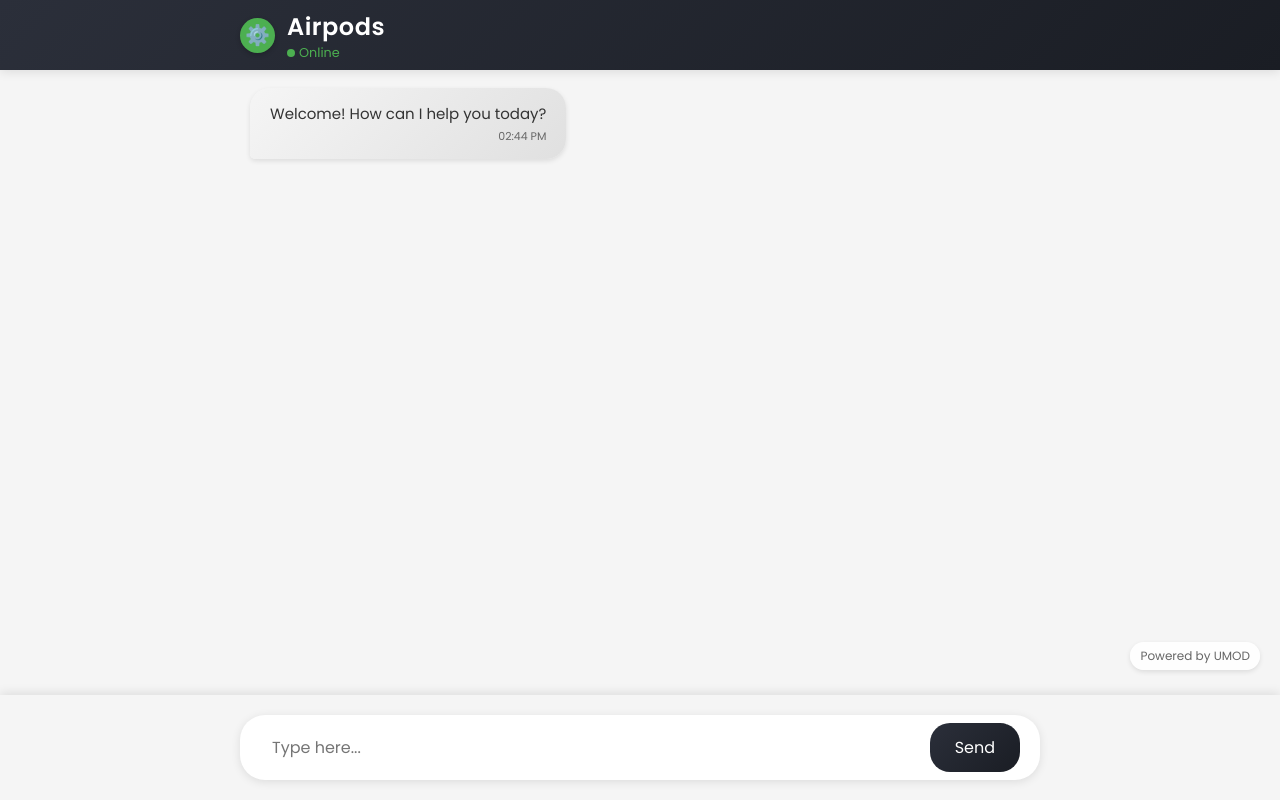
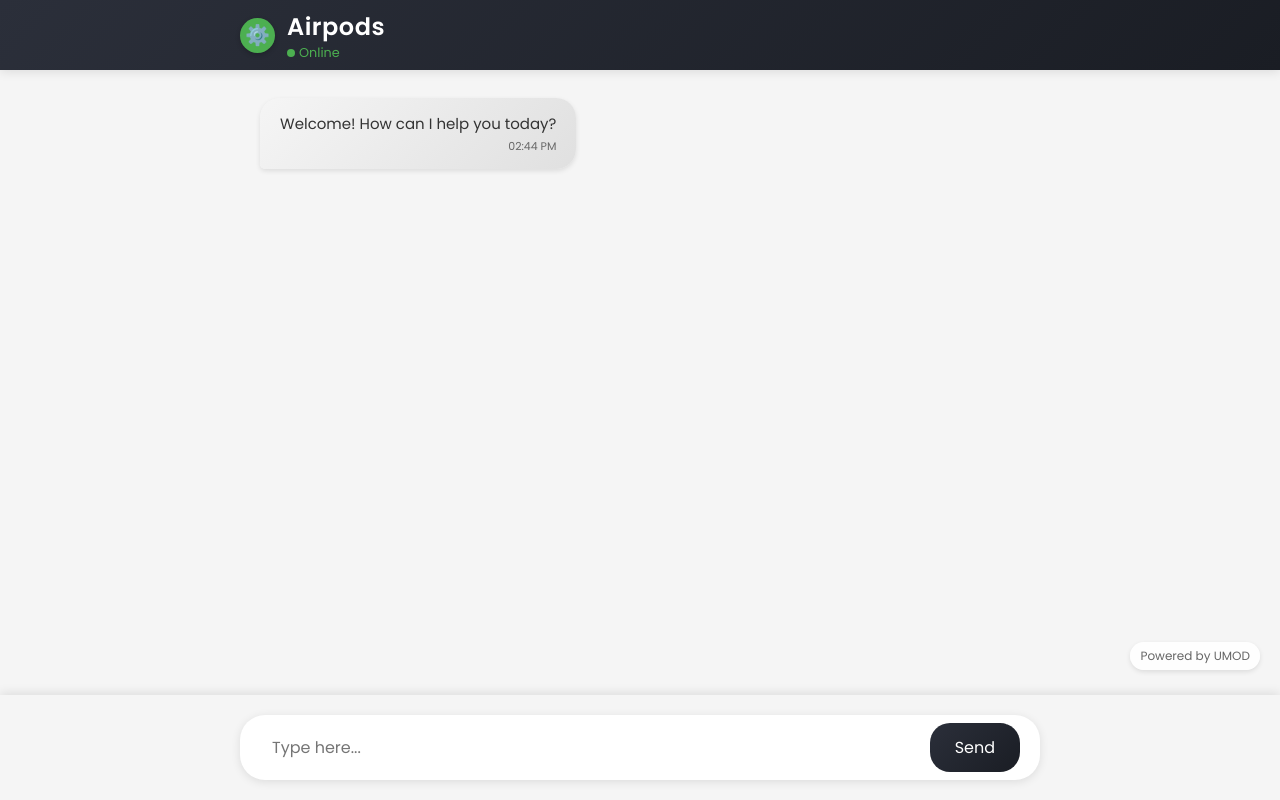
Before and after one commit to Wrong-o/UMOD, a FastAPI app: page /airpods in a window 1280 px wide. Run offline with FastAPI, Linux system fonts and the light colour scheme; parts of the project's set-up code (start-up, migrations or seed data) failed here and were passed over.

Commit message:
html change

```diff
--- a/app/templates/index.html
+++ b/app/templates/index.html
@@ -100,21 +100,24 @@ main {
     width: 100%;
     max-width: 800px;
     display: flex;
-    flex-direction:column;
-    flex: 1;
+    flex-direction: column;
+    height: calc(100vh - 70px);
+    position: relative;
 }
 
 .chat-container {
     flex: 1;
     overflow-y: auto;
-    padding: 10px;
+    padding: 20px;
     width: 100%;
     max-height: 70vh;
+    margin-bottom: 90px;
     box-sizing: border-box;
     overflow-y: scroll; /* Gör det möjligt att scrolla vertikalt */
     scrollbar-width: none; /* Döljer scrollbar på Firefox */
 
 }
+
 
 .input-container {
     width: 100%;
@@ -127,6 +130,7 @@ main {
     right: 0;
     z-index: 98;
 }
+
 
 .input-box {
     max-width: 800px;
```
